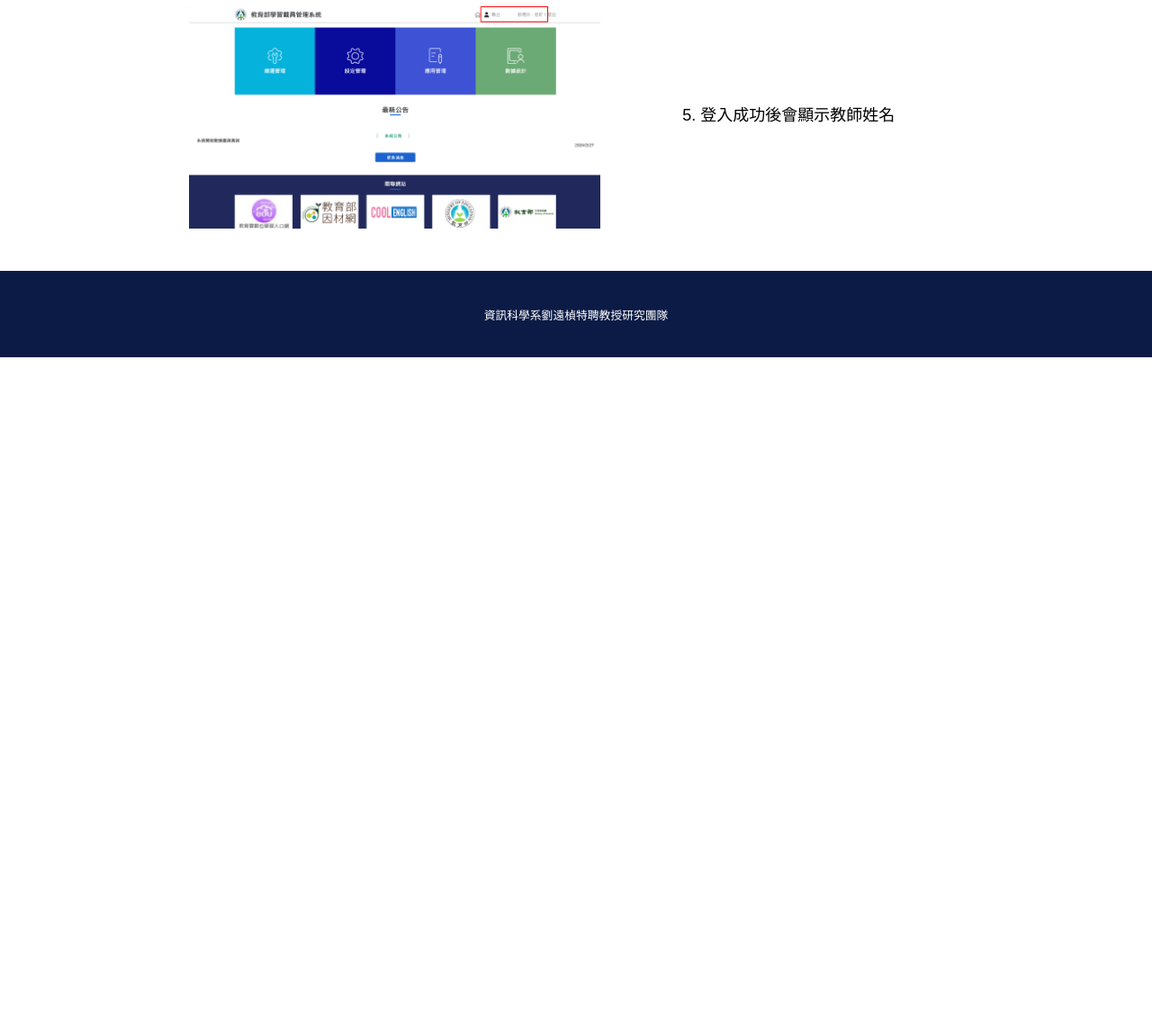
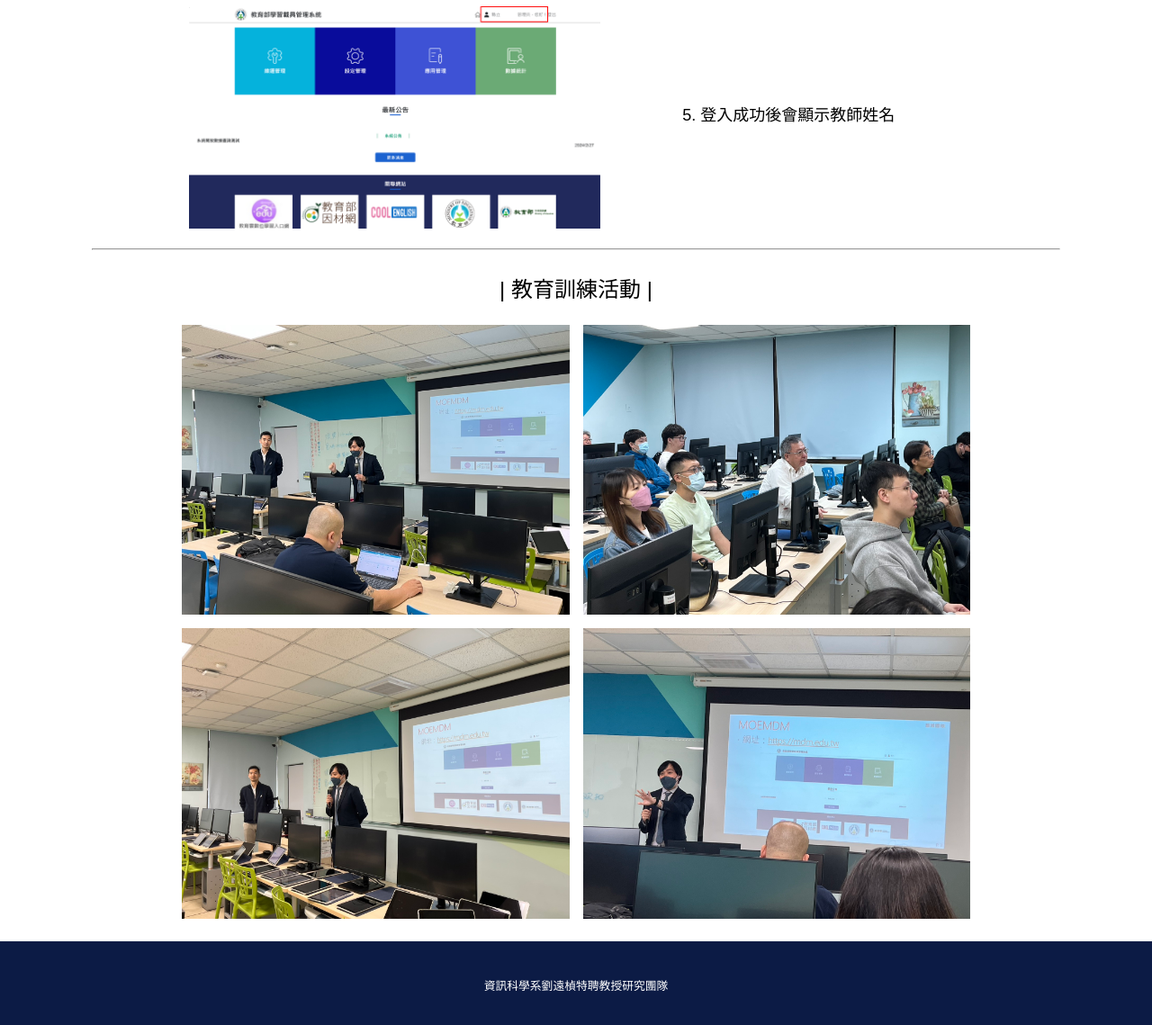
Before and after one commit to JackSu0408/MDM_Web, a plain HTML site: page index.html in a window 1280 px wide. Shown: the part 2048-3187 px from the top of the page at 90% size. Before the commit the page ends 2445 px from the top, so only its background shows below. Drawn offline with Linux system fonts and the light colour scheme.

Commit message:
新增教育訓練照片

```diff
--- a/css/style.css
+++ b/css/style.css
@@ -51,6 +51,21 @@ body {
   line-height: 1.6;
 }
 
+.eventPhotos {
+  display: flex;
+  flex-wrap: wrap;
+  justify-content: center;
+  align-items: center;
+  gap: 15px;
+  margin-top: 1.5%;
+}
+
+.eventPhotos img {
+  width: 100%;
+  max-width: 40%;
+  height: auto;
+}
+
 .footer {
   background-color: #0c1b45;
   color: #ffffff;
--- a/index.html
+++ b/index.html
@@ -40,6 +40,14 @@
             <img src="images/login_5.png" alt="登入操作-5" />
             <p>5. 登入成功後會顯示教師姓名</p>
         </div>
+        <hr>
+        <p class="paragraph_title">| 教育訓練活動 |</p>
+        <div class="eventPhotos">
+            <img src="images/教育訓練-1.jpg" alt="教育訓練活動照片">
+            <img src="images/教育訓練-2.jpg" alt="教育訓練活動照片">
+            <img src="images/教育訓練-3.jpg" alt="教育訓練活動照片">
+            <img src="images/教育訓練-4.jpg" alt="教育訓練活動照片">
+        </div>
     </div>
 
     <footer class="footer">
```
Also changed, not shown: images/教育訓練-1.jpg (added), images/教育訓練-2.jpg (added), images/教育訓練-3.jpg (added), images/教育訓練-4.jpg (added).
